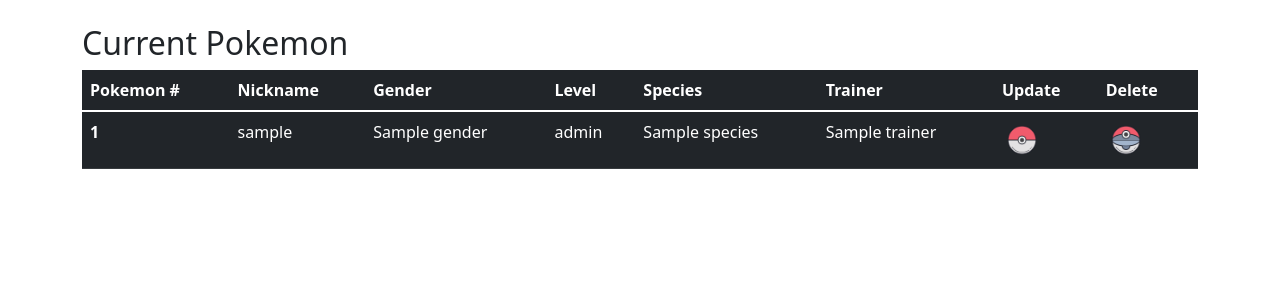
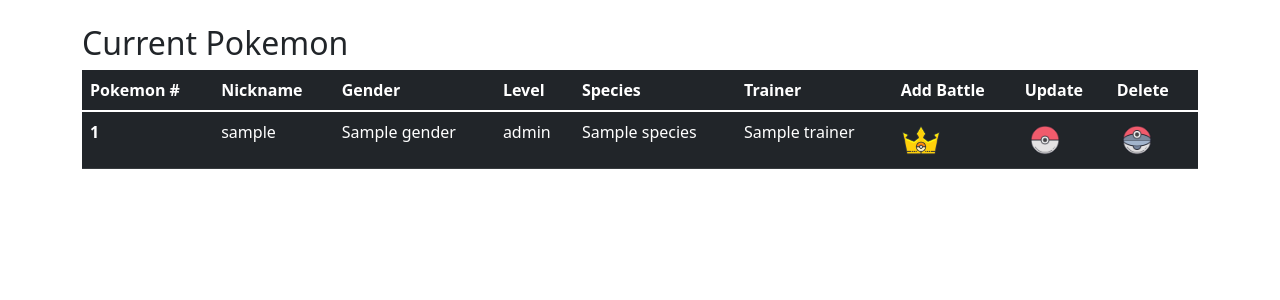
Before and after one commit to cliff-bielinski/cs340_project, a Flask app: template templates/pokemon.j2 in a window 1280 px wide. Shown: the part 56-356 px from the top of the page. Run offline with Flask 2, Linux system fonts and the light colour scheme; the template is opened without the code that fills it: most values are stand-ins (such as "Sample title", 1, 10 or a date in 2020).

Commit message:
pokecrown icon added

```diff
--- a/templates/pokemon.j2
+++ b/templates/pokemon.j2
@@ -11,6 +11,7 @@
         <th scope="col">Level</th>
         <th scope="col">Species</th>
         <th scope="col">Trainer</th>
+        <th scope="col">Add Battle</th>
         <th scope="col">Update</th>
         <th scope="col">Delete</th>
       </tr>
@@ -26,6 +27,11 @@
         <td>{{ pokemon['trainer'] }}</td>
         <td>
           <a class="navbar-brand" href="#">
+            <img src="/static/img/pokecrown.png" alt="update" width="40" height="40">
+          </a>
+        </td>
+        <td>
+          <a class="navbar-brand" href="#">
             <img src="/static/img/pokeball.png" alt="update" width="40" height="40">
           </a>
         </td>
```
Also changed, not shown: static/img/pokecrown.png (added).
